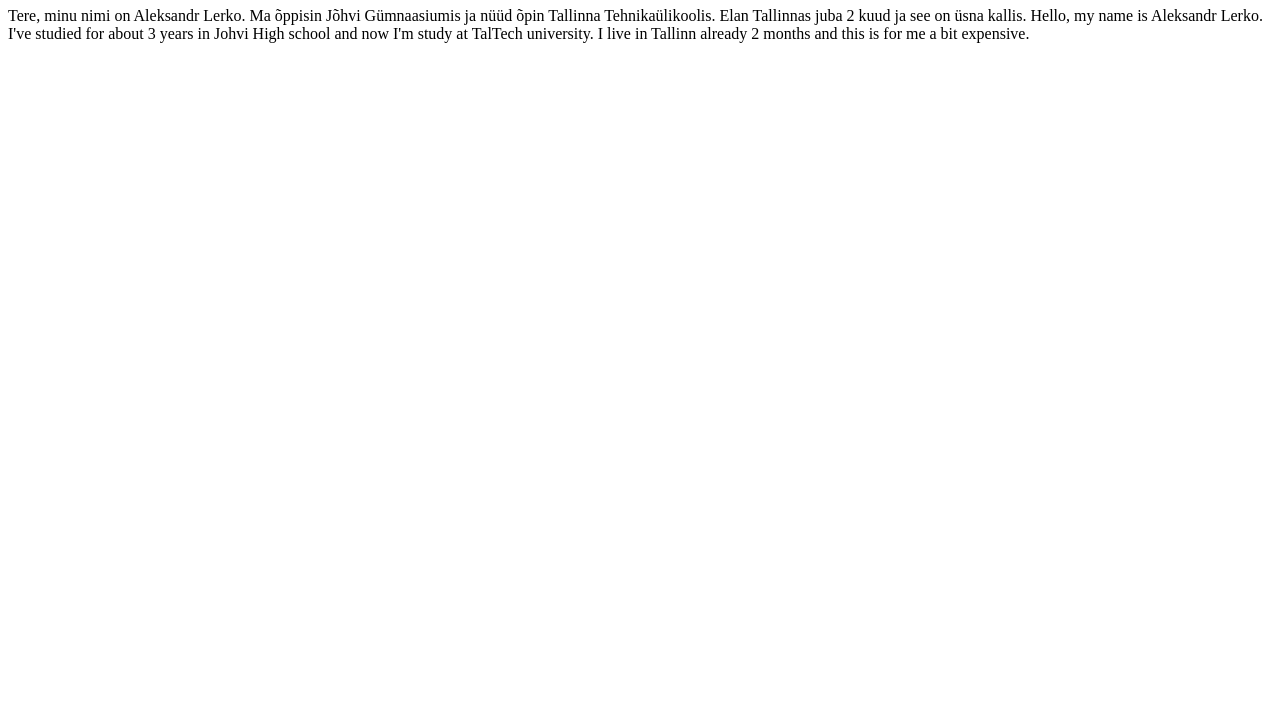
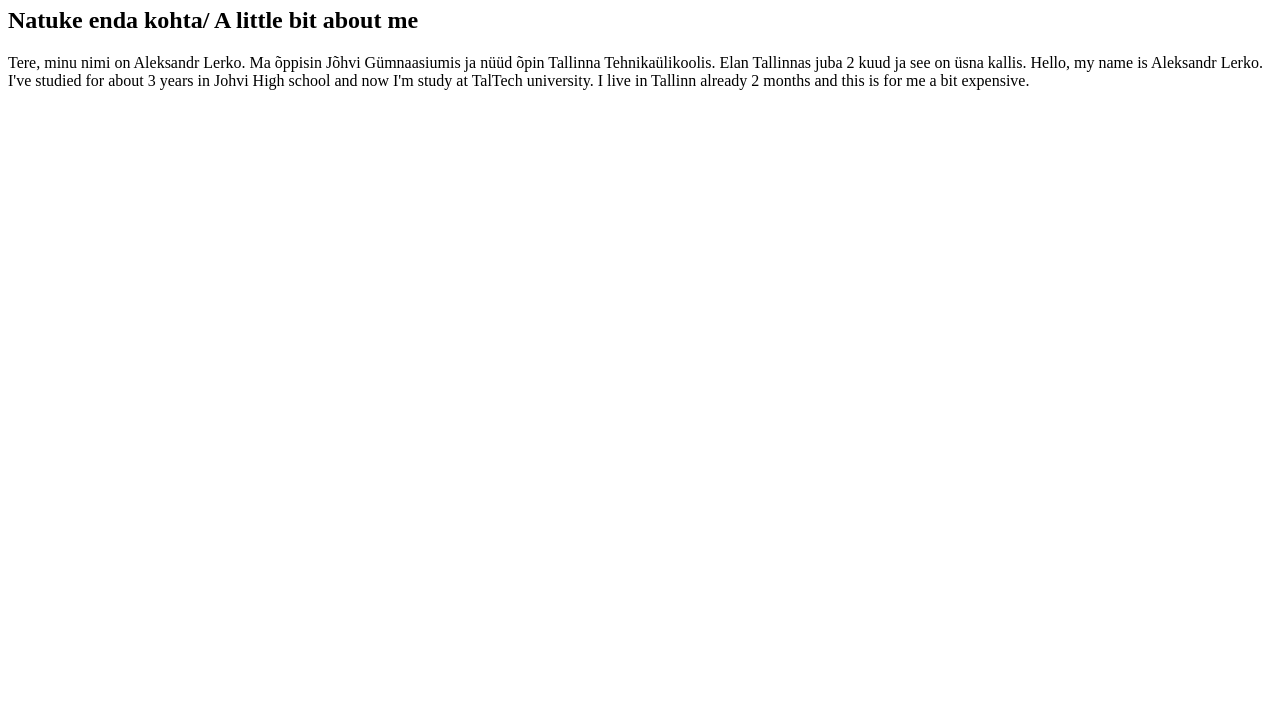
Before and after one commit to AleksandrLerko/aleksandrlerko.github.io, a plain HTML site: page index.html in a window 1280 px wide. Shown: the part 73-800 px from the top of the page. Drawn offline with Linux system fonts and the light colour scheme.

Commit message:
Update index.html

```diff
--- a/index.html
+++ b/index.html
@@ -6,6 +6,7 @@
 <body>
 
 <h1>Matriklinumber on 191751TAF</h1>
+<h2>Natuke enda kohta/ A little bit about me</h2>
 <p>Tere, minu nimi on Aleksandr Lerko. Ma õppisin Jõhvi Gümnaasiumis ja nüüd õpin Tallinna Tehnikaülikoolis. Elan Tallinnas juba 2 kuud ja see on üsna kallis.
   Hello, my name is Aleksandr Lerko. I've studied for about 3 years in Johvi High school and now I'm study at TalTech university. I live in Tallinn already 2 months and this is for me a bit expensive.</p>
 
```
